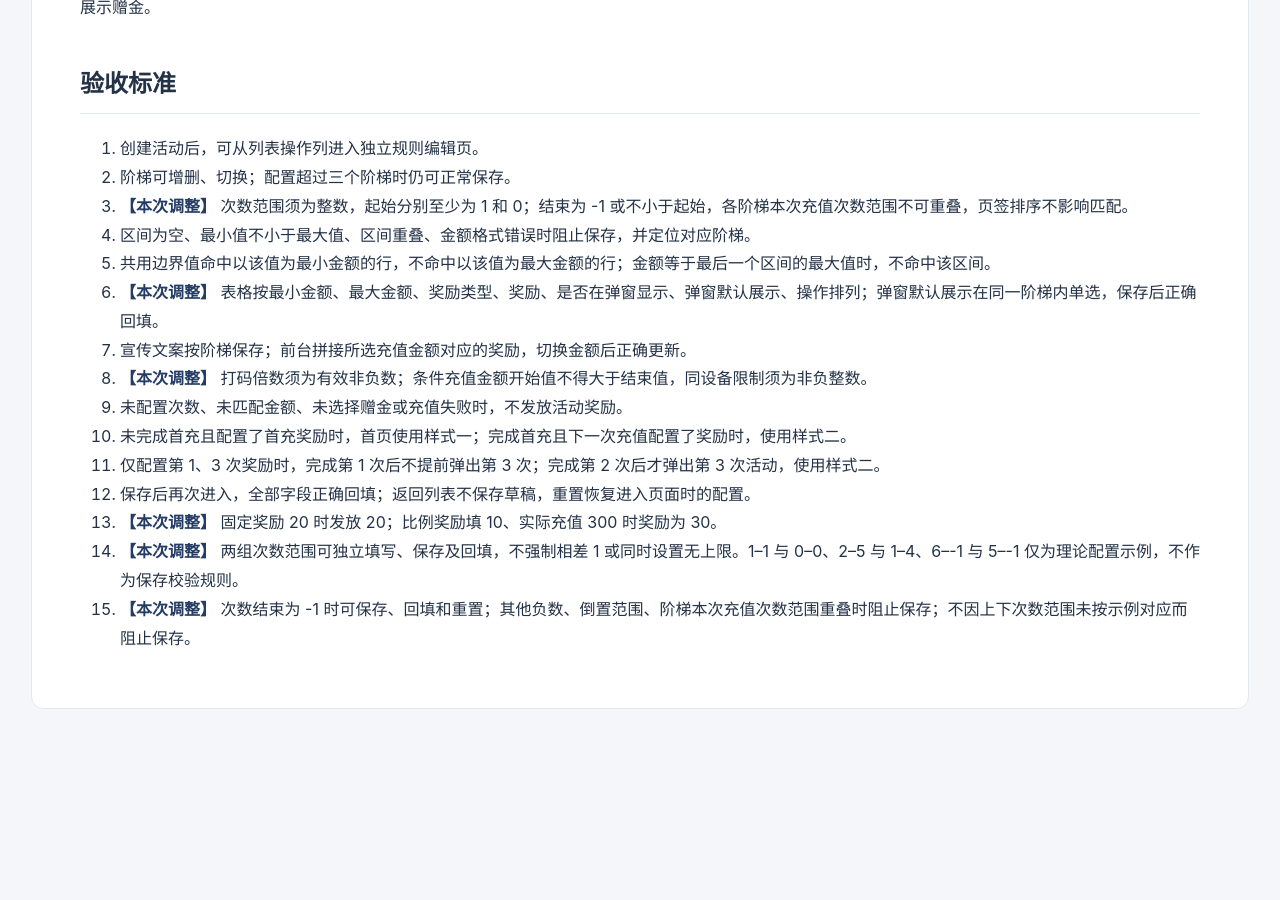
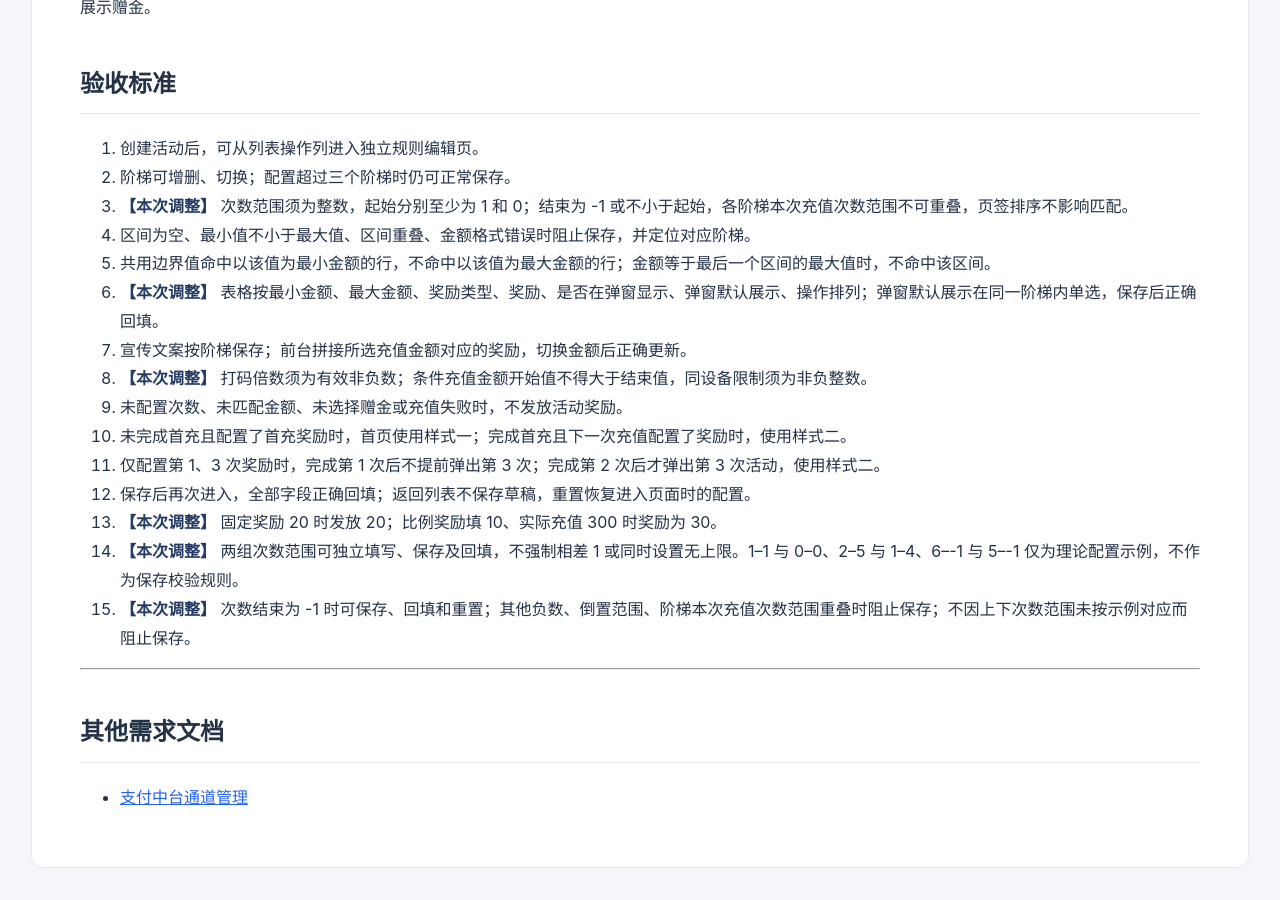
Before and after one commit to HDDDONG/tiered-recharge-requirements, a Jekyll site: the page built from index.md, in a window 1280 px wide and 900 px high, scrolled down 6032 px. Built offline with Jekyll 4.4.1, drawn with Linux system fonts in a browser that asks for light colours; before the commit the page ends 6773 px from its top, so only the background shows below that.

Commit message:
docs: link payment channel management requirements

```diff
--- a/index.md
+++ b/index.md
@@ -201,3 +201,10 @@ title: 阶梯充值活动配置
 13. **【本次调整】** 固定奖励 20 时发放 20；比例奖励填 10、实际充值 300 时奖励为 30。
 14. **【本次调整】** 两组次数范围可独立填写、保存及回填，不强制相差 1 或同时设置无上限。1–1 与 0–0、2–5 与 1–4、6–-1 与 5–-1 仅为理论配置示例，不作为保存校验规则。
 15. **【本次调整】** 次数结束为 -1 时可保存、回填和重置；其他负数、倒置范围、阶梯本次充值次数范围重叠时阻止保存；不因上下次数范围未按示例对应而阻止保存。
+
+
+---
+
+## 其他需求文档
+
+- [支付中台通道管理](./channel-management/)
```
